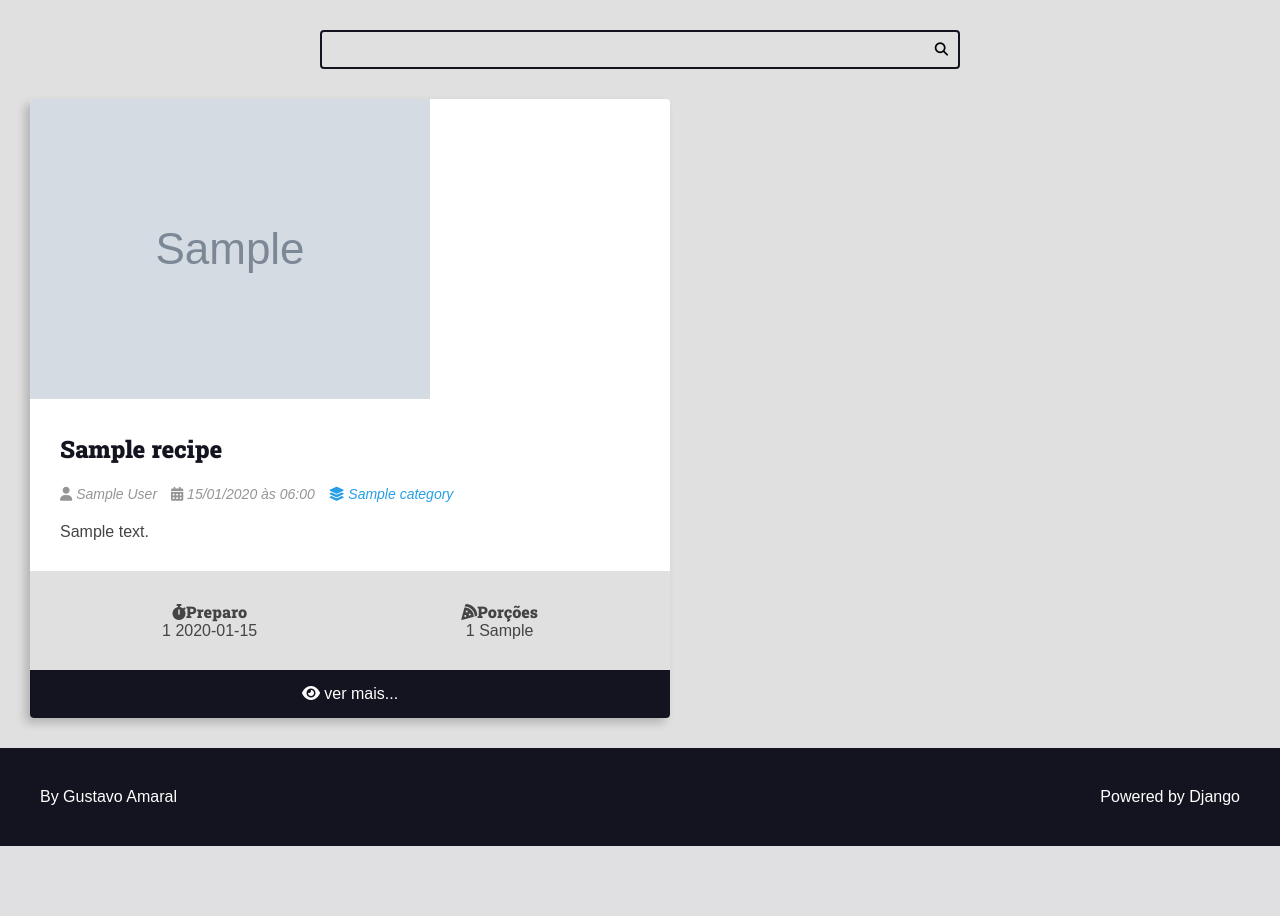
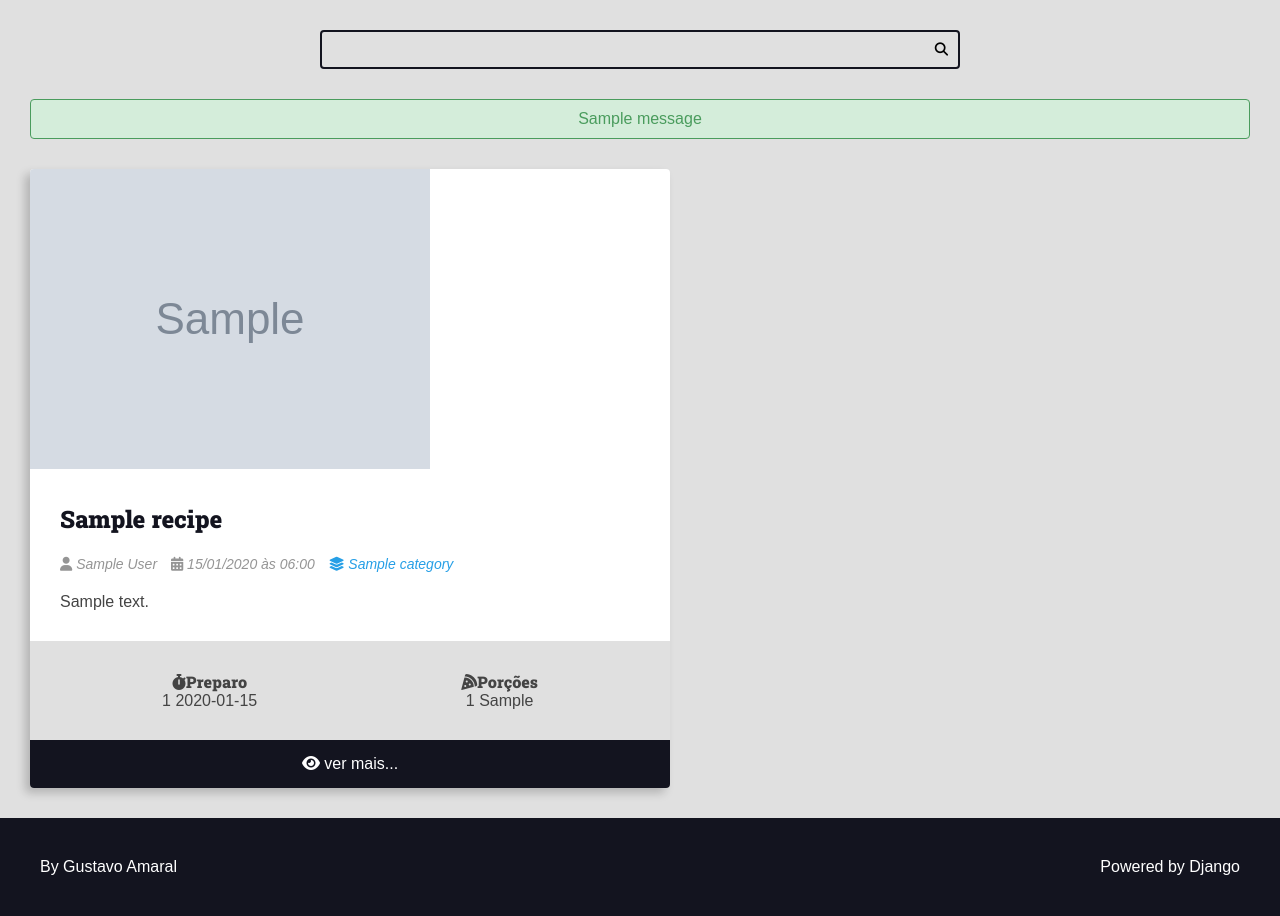
Before and after one commit to TheD4N73/django-project, a Django app: template recipes/templates/recipes/pages/index.html in a window 1280 px wide. Shown: the part 113-1029 px from the top of the page. Before the commit the page ends 959 px from the top, so only its background shows below. Run offline with Django 4.2, Linux system fonts and the light colour scheme; the template is opened without the code that fills it: values that come from a table or form of the project are taken from there, others are empty; tables that the repository leaves empty hold one stand-in row (values such as "Sample post"); grey boxes marked "Sample" are stand-in pictures; one stand-in notice (Sample message) is shown; some libraries are stand-ins or nearby versions.

Commit message:
Configuration of flash messages

```diff
--- a/recipes/static/recipes/css/styles.css
+++ b/recipes/static/recipes/css/styles.css
@@ -66,6 +66,19 @@ h4,
 h5,
 h6 {
     font-family: var(--font-headings);
+}
+
+img {
+    max-width: 100%;
+}
+
+a {
+    color: var(--color-primary);
+    text-decoration: none;
+}
+
+.center {
+    text-align: center;
 }
 
 .container {
@@ -278,3 +291,48 @@ h6 {
 .pagination .page-current {
     background: var(--color-primary-dark);
 }
+
+/* Messages */
+.message {
+  padding: 1rem;
+  border-radius: 4px;
+  border: 1px solid var(--color-dark-text);
+  background: var(--color-gray-2);
+  color: var(--color-dark-text);
+}
+
+.message-error {
+  border: 1px solid var(--color-error-dark);
+  background: var(--color-error-light);
+  color: var(--color-error-dark);
+}
+
+.message-success {
+  border: 1px solid var(--color-success-dark);
+  background: var(--color-success-light);
+  color: var(--color-success-dark);
+}
+
+.message-warning {
+  border: 1px solid var(--color-warning-dark);
+  background: var(--color-warning-light);
+  color: var(--color-warning-dark);
+}
+
+.message-alert {
+  border: 1px solid var(--color-alert-dark);
+  background: var(--color-alert-light);
+  color: var(--color-alert-dark);
+}
+
+.message-info {
+  border: 1px solid var(--color-info-dark);
+  background: var(--color-info-light);
+  color: var(--color-info-dark);
+}
+
+.message-debug {
+  border: 1px solid var(--color-debug-dark);
+  background: var(--color-debug-light);
+  color: var(--color-debug-dark);
+}
--- a/recipes/templates/recipes/pages/index.html
+++ b/recipes/templates/recipes/pages/index.html
@@ -3,6 +3,9 @@
 {% block title %} Home | {% endblock %}
 
 {% block content %}
+
+{% include 'recipes/partials/messages.html' %}
+
     <div class="main-content main-content-list container">
         {% for recipe in recipes %}
             {% include 'recipes/partials/recipe.html' %}
--- /dev/null
+++ b/recipes/templates/recipes/partials/messages.html
@@ -0,0 +1,9 @@
+{% if messages %}
+    <div class="main-content center container">
+        {% for message in messages %}
+            <div class="message {{ message.tags }}">
+                {{ message }}
+            </div>
+        {% endfor %}
+    </div>
+{% endif %}
--- a/recipes/views.py
+++ b/recipes/views.py
@@ -1,9 +1,10 @@
+import os
 from django.db.models import Q
 from django.http import Http404
 from django.shortcuts import render, get_list_or_404, get_object_or_404
 from utils.pagination import make_pagination
 from .models import Recipe
-import os
+from django.contrib import messages
 
 PER_PAGE = int(os.environ.get('PER_PAGE', 9))
 
@@ -15,6 +16,8 @@ def home(request):
     )
 
     page_obj, pagination_range = make_pagination(request, recipes, PER_PAGE)
+
+    messages.success(request, 'Você foi pesquisar algo que eu vi!')
 
     return render(request, 'recipes/pages/index.html', context={
         'recipes': page_obj,
```
Also changed, not shown: project/settings.py (+10 -1 lines).
